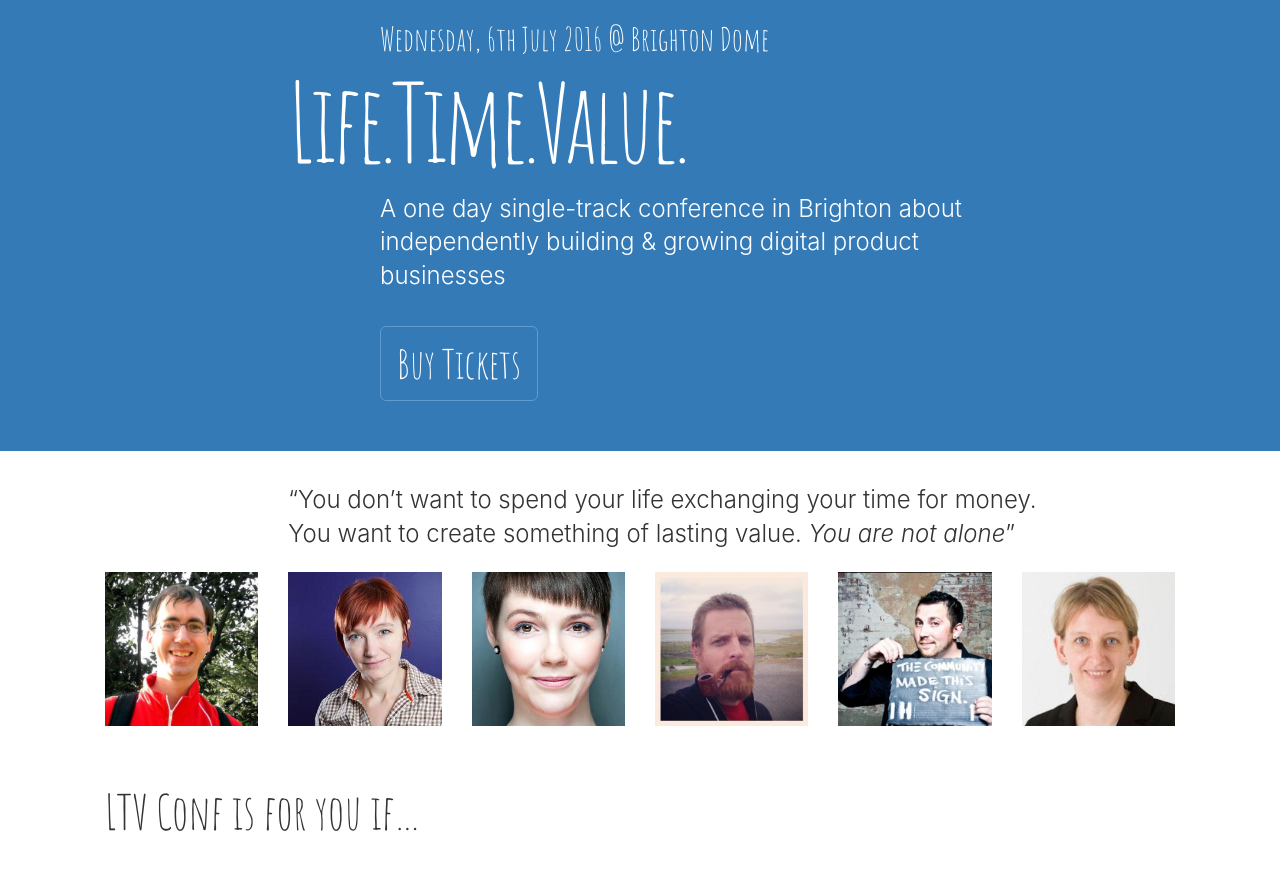
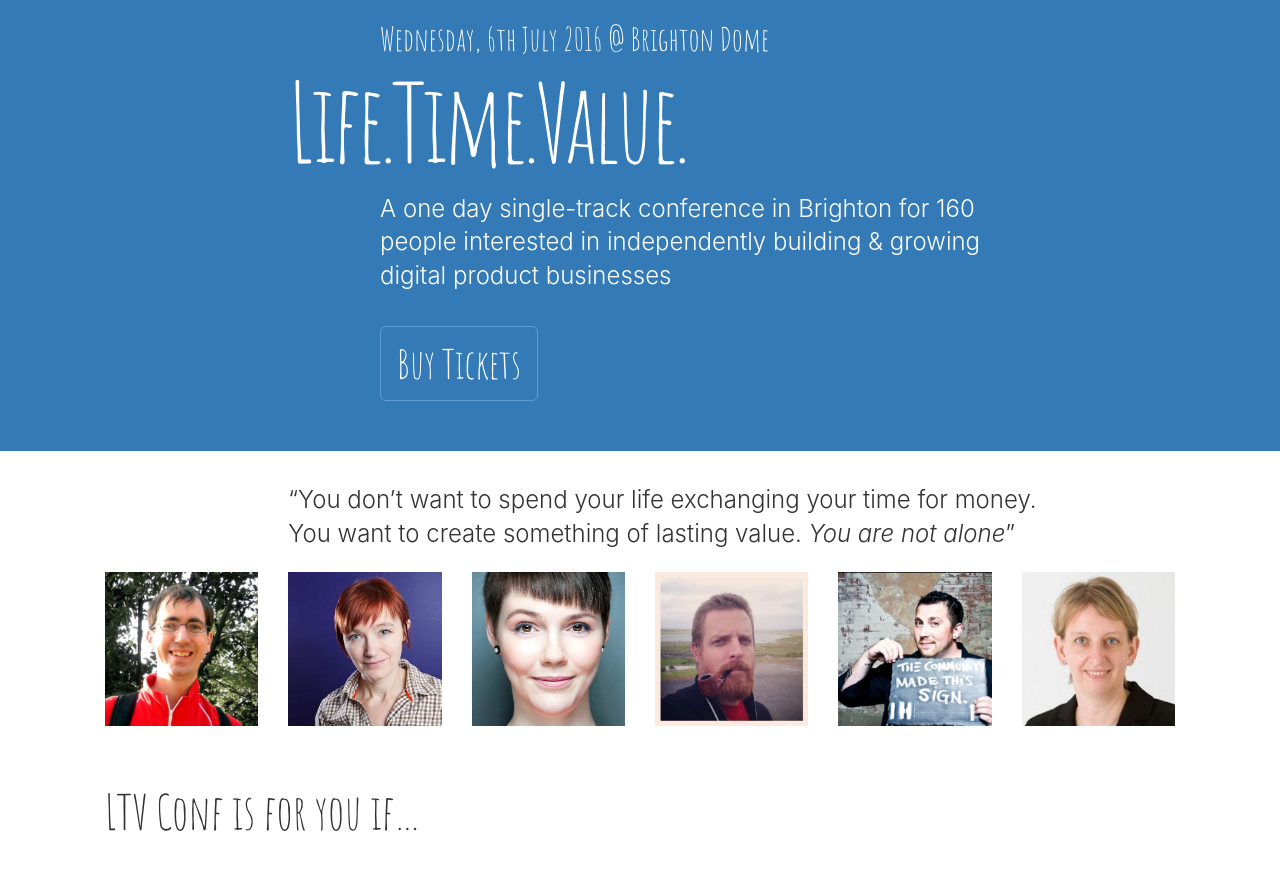
Before and after one commit to andycroll/ltvconf-2016, a Jekyll site: the page built from index.html, in a window 1280 px wide and 900 px high. Shown: the top 870 px of the window. Built offline with Jekyll 4.4.1, drawn with Linux system fonts in a browser that asks for light colours; comment, search, counter and statistics services are not loaded.

Commit message:
It's a conference for 160 people.

```diff
--- a/_layouts/default.html
+++ b/_layouts/default.html
@@ -35,7 +35,7 @@
     </div>
     <div class="row">
       <div class="col-sm-offset-3 col-sm-9 col-md-8 col-lg-7">
-        <p class="lead">A one day single-track conference in Brighton about independently building &amp; growing digital product businesses</p>
+        <p class="lead">A one day single-track conference in Brighton for 160 people interested in independently building &amp; growing digital product businesses</p>
         <br />
         <p>
           <a href="https://ti.to/ltvconf/2016" class="btn btn-outline-inverse btn-lg">Buy Tickets</a>
```
